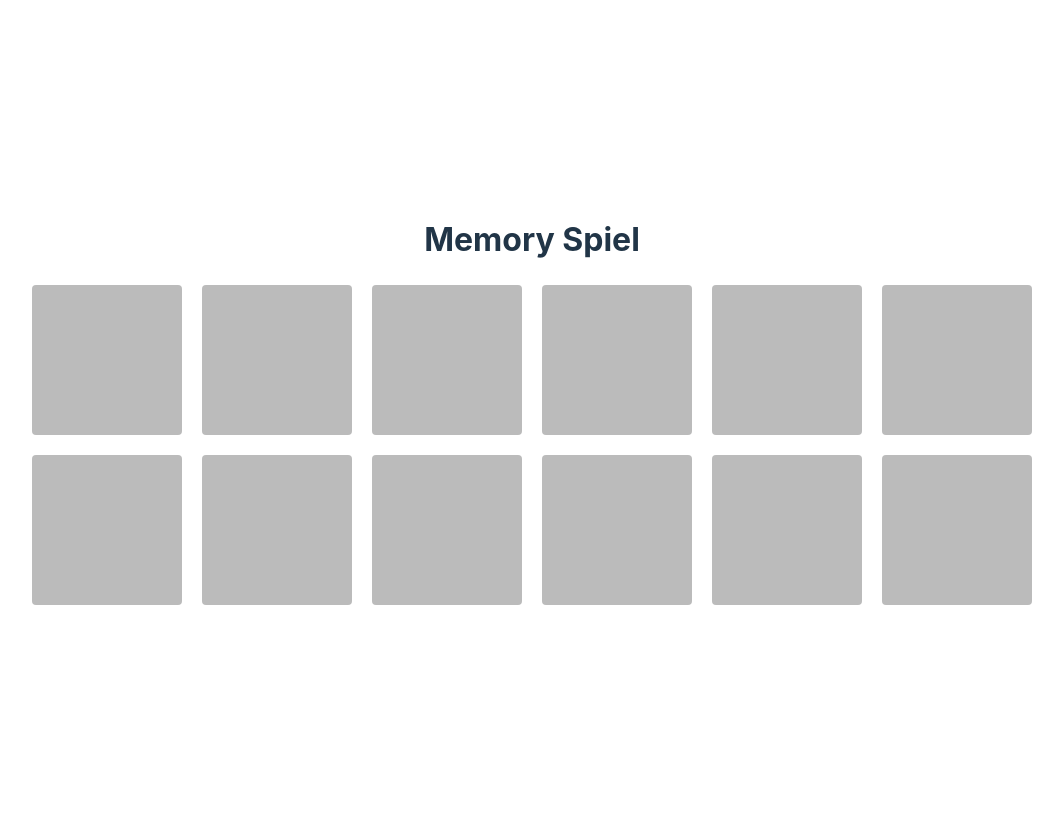
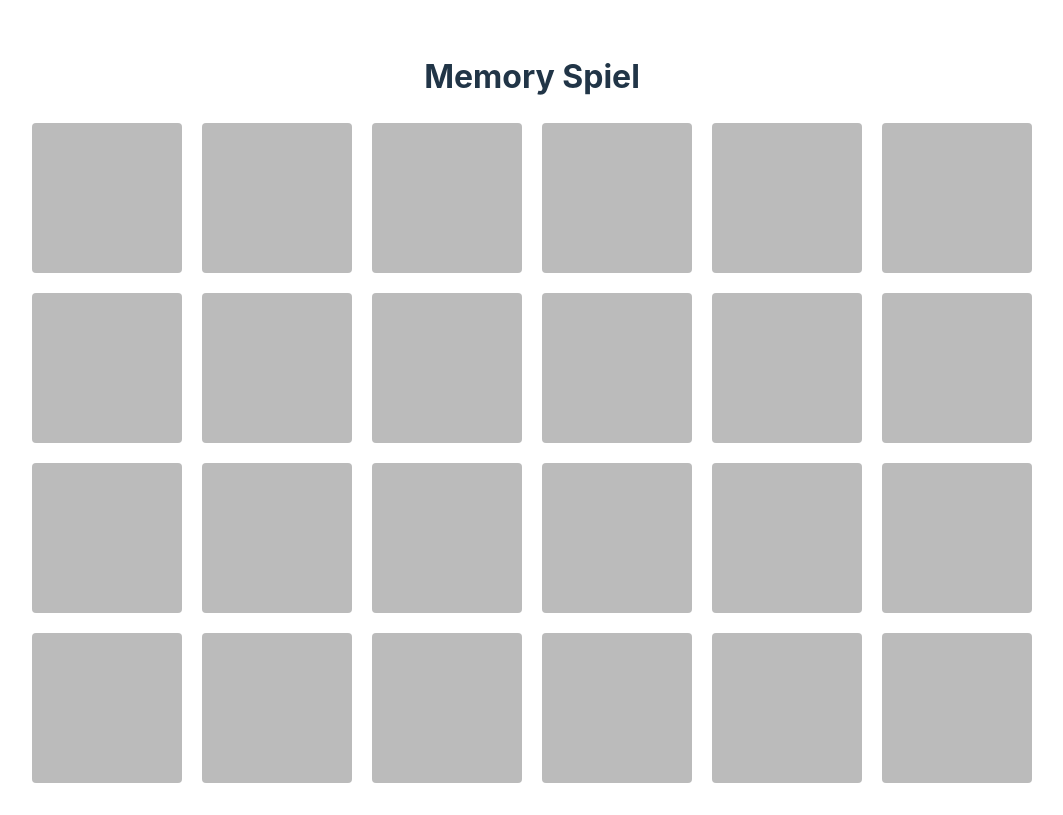
Before and after one commit to muhammedrishadpe/Memory-Spiel, a React (Vite) app: page / in a window 1280 px wide. Shown: the whole page, without its empty margins (108-1171 px from the left). Built offline with nearby package versions, Linux system fonts and the light colour scheme.

Commit message:
update Game Logic (When the user clicks the flip card, if it's false, it should become true, and it will be flipped)

```diff
--- a/src/App.css
+++ b/src/App.css
@@ -31,7 +31,7 @@ h1{
   transform-style: preserve-3d;
 }
 
-.flip-card:hover .flip-card-inner {
+.flip-card.active .flip-card-inner {
   transform: rotateY(180deg);
 }
 
--- a/src/App.jsx
+++ b/src/App.jsx
@@ -1,5 +1,6 @@
 // import { useState } from 'react'
 
+import { useEffect, useState } from "react";
 import "./App.css";
 
 const gameIcons = [
@@ -14,25 +15,62 @@ const gameIcons = [
   "🪞",
   "🔥",
   "🧨",
-  "🎇"
+  "🎇",
 ];
 
 function App() {
+  const [pieces, setPices] = useState([]);
+
+  const startGame = () => {
+    const dublicateGameIcons = gameIcons.concat(gameIcons);
+    const newGameIcons = [];
+    while (newGameIcons.length < gameIcons.length * 2) {
+      const randomIndex = Math.floor(Math.random() * dublicateGameIcons.length);
+      newGameIcons.push({
+        emoji: dublicateGameIcons[randomIndex],
+        flipped: false,
+        solved: false,
+        position: newGameIcons.length,
+      });
+      dublicateGameIcons.splice(randomIndex, 1);
+    }
+
+    setPices(newGameIcons);
+  };
+
+  useEffect(() => {
+    startGame();
+  }, []);
+
+  const handleActive = (data) => {
+    const newPieces = pieces.map((piece) => {
+      if (piece.position === data.position) {
+        piece.flipped = !piece.flipped;
+      }
+      return piece;
+    });
+
+    setPices(newPieces);
+  };
+
+  console.log(pieces);
+
   return (
     <main>
       <h1>Memory Spiel</h1>
       <div className="container">
-        {gameIcons.map((data, index)=>(
-          <div className="flip-card" key={index}>
-          <div className="flip-card-inner">
-            <div className="flip-card-front" />
-            <div className="flip-card-back">
-            {data}
+        {pieces.map((data, index) => (
+          <div
+            className={`flip-card ${data.flipped ? "active" : ""}`}
+            key={index}
+            onClick={() => handleActive(data)}
+          >
+            <div className="flip-card-inner">
+              <div className="flip-card-front" />
+              <div className="flip-card-back">{data.emoji}</div>
             </div>
           </div>
-        </div>
         ))}
-
       </div>
     </main>
   );
```
